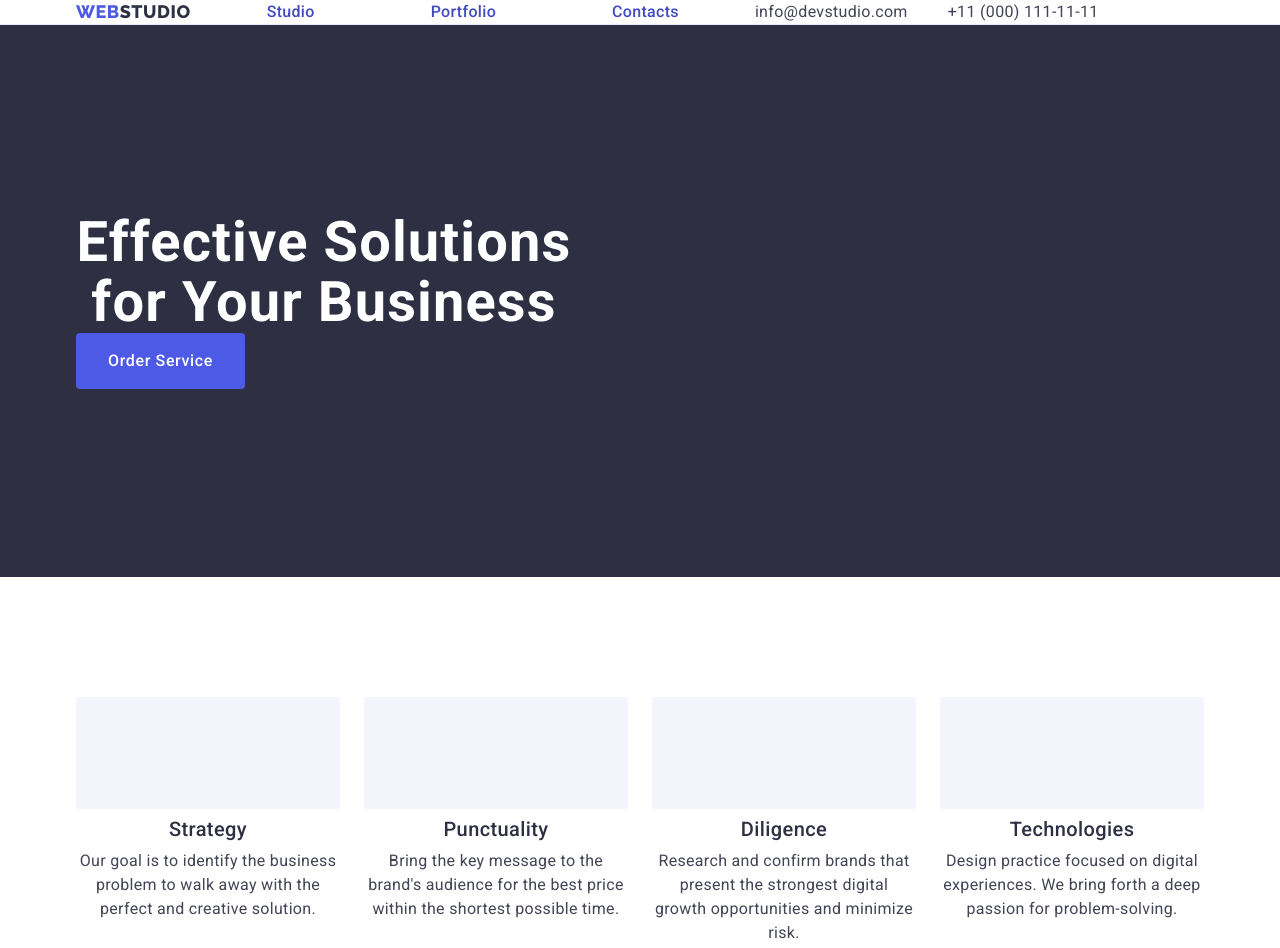
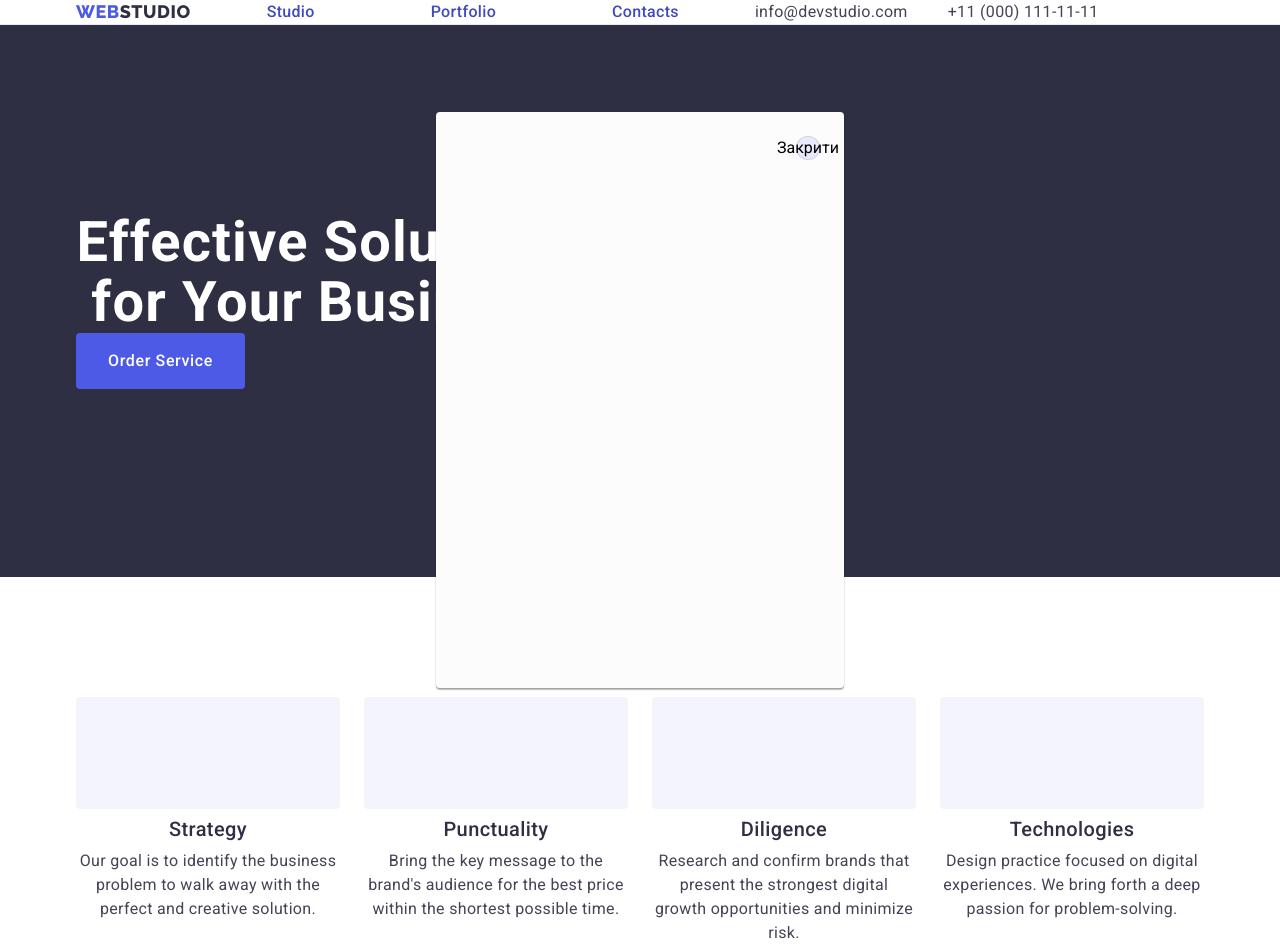
Before and after one commit to Akloskol/goit-markup-hw-05, a plain HTML site: page index.html in a window 1280 px wide. Shown: the top 948 px of the page. Drawn offline with nearby package versions, Linux system fonts and the light colour scheme.

Commit message:
Update index.html

```diff
--- a/index.html
+++ b/index.html
@@ -262,6 +262,12 @@
             </div>
         </footer>
         <!-- Modal-container -->
+        <div class="modal-content">
+            <button class="modal-close-button" type="button" data-modal-close>
+                <svg width="8" height="8" class="my-icon">
+                    <use href="./images/sprite.svg#icon-name"></use>
+                </svg>Закрити</button>
+        </div>
 
         <script src="./java/modal.js"></script>
     </body>
```
Lines whose indentation alone changed are shown as unchanged.
